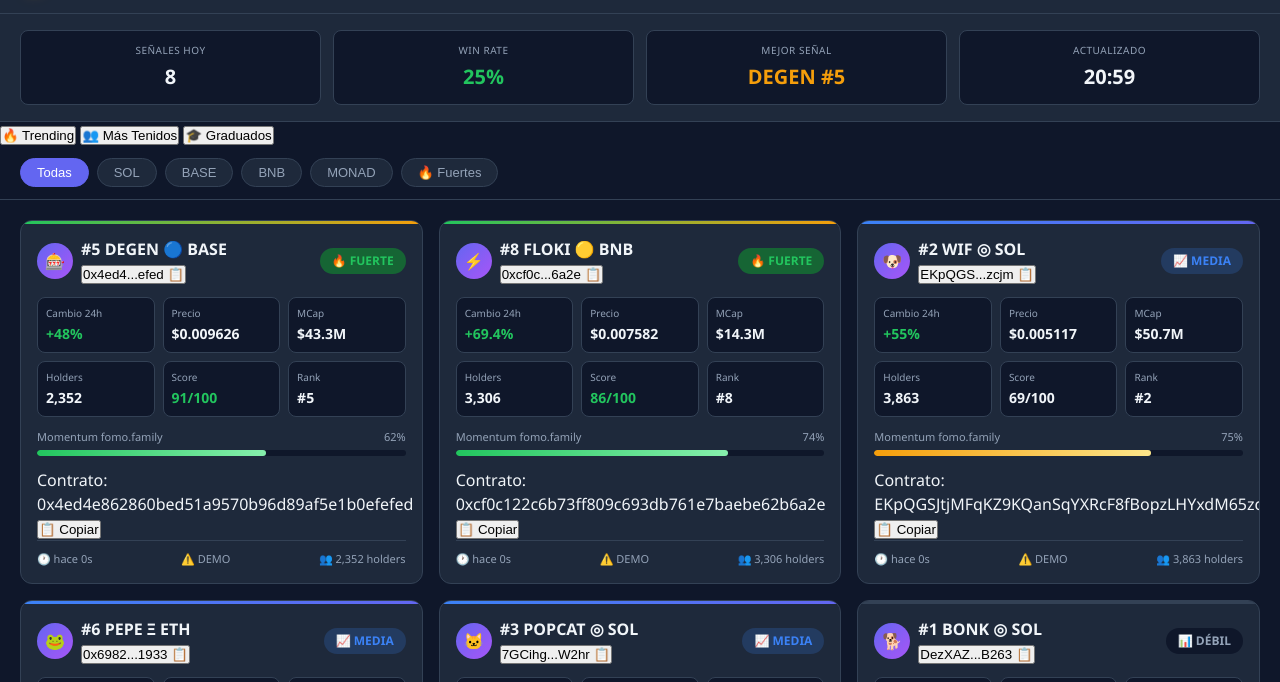
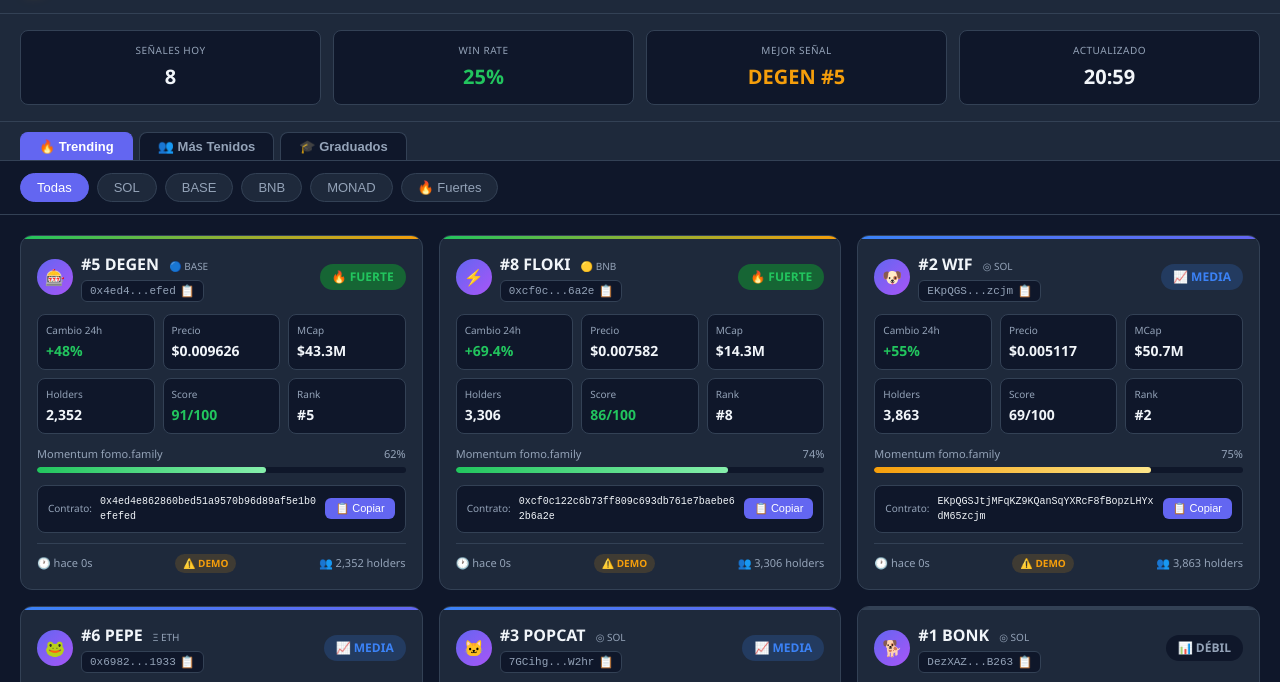
Before and after one commit to walterm74/fomo-signal-pwa, a plain HTML site: page index.html in a window 1280 px wide. Shown: the part 67-749 px from the top of the page. Drawn offline with Linux system fonts and the light colour scheme; no server answers.

Commit message:
Update style.css
Agregar estilos para dirección copiable y tabs

```diff
--- a/style.css
+++ b/style.css
@@ -396,3 +396,111 @@
   line-height: 1.8;
 }
 .footer-note { font-size: 10px; opacity: 0.6; }
+/* ── TABS DE BOARDS ── */
+.time-tabs {
+  display: flex;
+  gap: 6px;
+  padding: 10px 20px 0;
+  background: var(--bg-secondary);
+  border-bottom: 1px solid var(--border);
+}
+.tab-btn {
+  padding: 6px 18px;
+  border-radius: 8px 8px 0 0;
+  border: 1px solid var(--border);
+  border-bottom: none;
+  background: var(--bg-primary);
+  color: var(--text-secondary);
+  cursor: pointer;
+  font-size: 13px;
+  font-weight: 600;
+  transition: all var(--transition);
+}
+.tab-btn.active,
+.tab-btn:hover {
+  background: var(--accent);
+  border-color: var(--accent);
+  color: white;
+}
+
+/* ── CHAIN MINI ── */
+.chain-mini {
+  font-size: 10px;
+  color: var(--text-secondary);
+  font-weight: 400;
+  margin-left: 6px;
+}
+
+/* ── BOTÓN DIRECCIÓN CORTA ── */
+.address-btn {
+  display: inline-flex;
+  align-items: center;
+  gap: 4px;
+  margin-top: 3px;
+  padding: 3px 8px;
+  background: var(--bg-primary);
+  border: 1px solid var(--border);
+  border-radius: 6px;
+  cursor: pointer;
+  transition: all var(--transition);
+}
+.address-btn:hover {
+  background: var(--accent);
+  border-color: var(--accent);
+}
+.address-text {
+  font-size: 11px;
+  color: var(--text-secondary);
+  font-family: monospace;
+}
+.address-btn:hover .address-text { color: white; }
+.copy-icon { font-size: 12px; }
+
+/* ── DIRECCIÓN COMPLETA ── */
+.full-address-wrap {
+  display: flex;
+  align-items: center;
+  gap: 8px;
+  padding: 8px 10px;
+  background: var(--bg-primary);
+  border: 1px solid var(--border);
+  border-radius: var(--radius-sm);
+  margin-bottom: 10px;
+  flex-wrap: wrap;
+}
+.full-address-label {
+  font-size: 10px;
+  color: var(--text-secondary);
+  flex-shrink: 0;
+}
+.full-address {
+  font-family: monospace;
+  font-size: 10px;
+  color: var(--text-primary);
+  word-break: break-all;
+  flex: 1;
+  min-width: 0;
+  user-select: all;
+}
+.btn-copy-full {
+  padding: 4px 10px;
+  background: var(--accent);
+  border: none;
+  border-radius: 6px;
+  color: white;
+  font-size: 11px;
+  cursor: pointer;
+  flex-shrink: 0;
+  transition: background var(--transition);
+}
+.btn-copy-full:hover { background: #4f46e5; }
+
+/* ── TAGS REAL / DEMO ── */
+.source-tag {
+  font-size: 10px;
+  padding: 2px 8px;
+  border-radius: 10px;
+  font-weight: 600;
+}
+.source-tag.real { background: rgba(34,197,94,.15); color: var(--green); }
+.source-tag.demo { background: rgba(245,158,11,.15); color: var(--yellow); }
```
